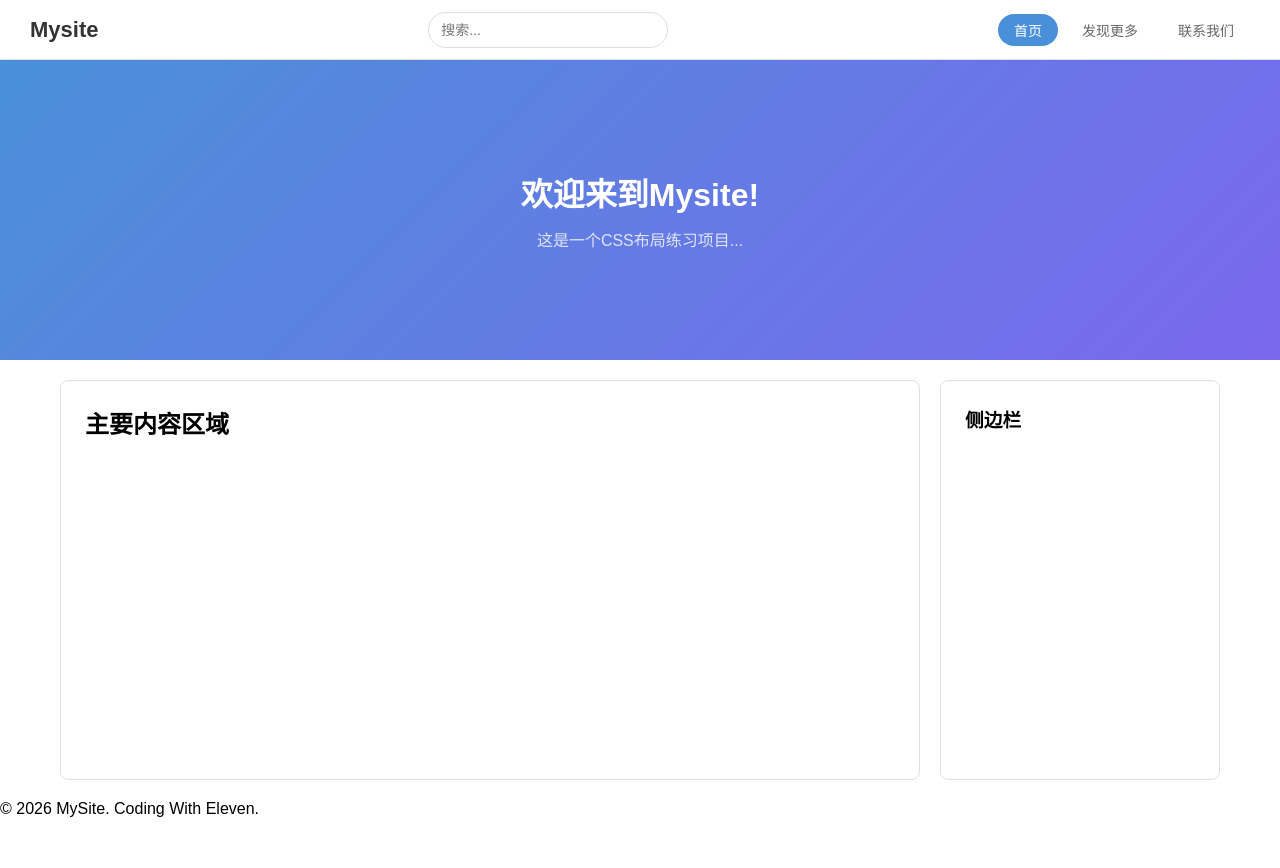
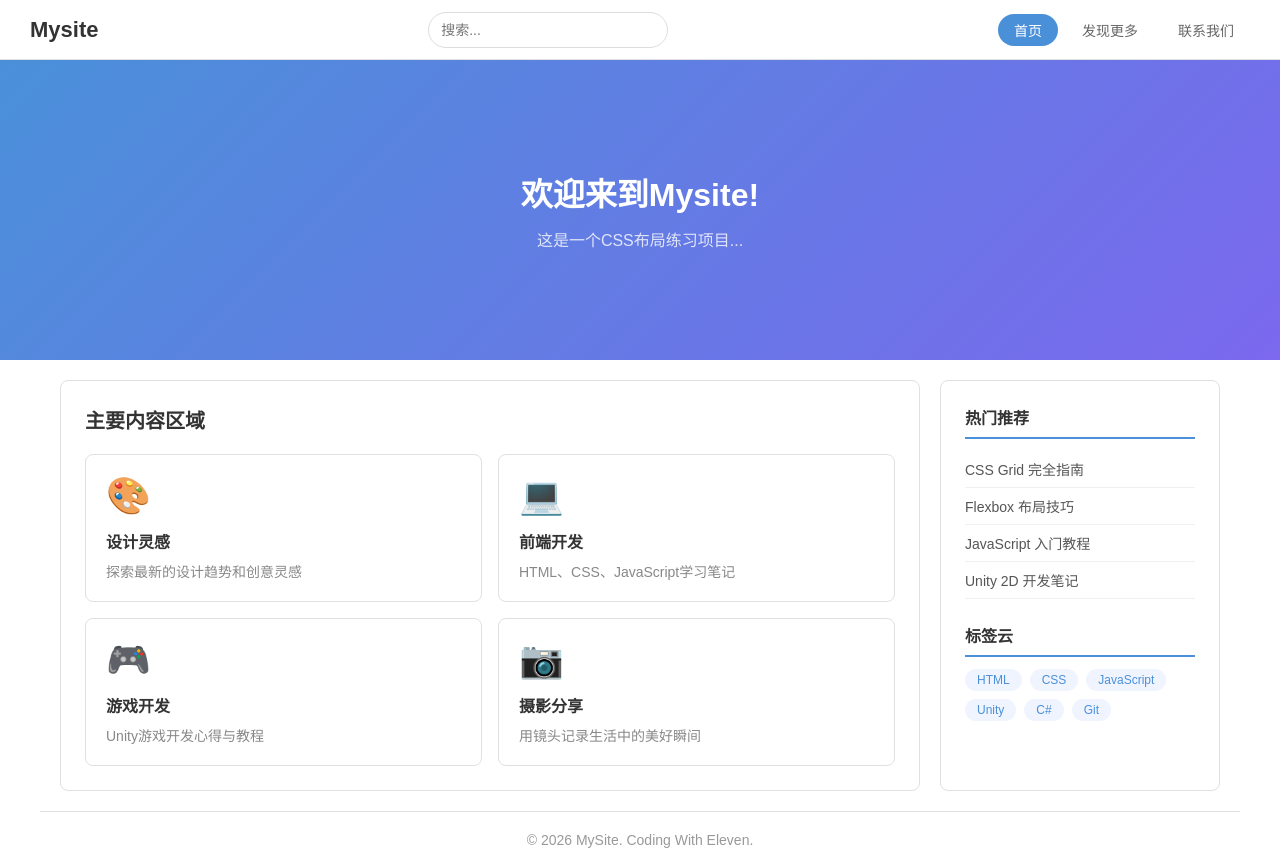
Before and after one commit to Nieshiyi11/CSS_Layout, a plain HTML site: page index.html in a window 1280 px wide. Before the commit the page ends 818 px from the top, so only its background shows below. Drawn offline with Linux system fonts and the light colour scheme.

Commit message:
完成所有简单布局！体会CSS布局 :)

```diff
--- a/index.html
+++ b/index.html
@@ -37,12 +37,56 @@
         <!--1. 主要内容区域-->
         <main class="content">
             <h2>主要内容区域</h2>
-            <!--卡片后面再加-->
+            <!--卡片网格布局-->
+            <div class="card-grid">
+                <!--卡片1-->
+                <div class="card">
+                    <div class="card-img">🎨</div>
+                    <h3>设计灵感</h3>
+                    <p>探索最新的设计趋势和创意灵感</p>
+                </div>
+                <!--卡片2-->
+                <div class="card">
+                    <div class="card-img">💻</div>
+                    <h3>前端开发</h3>
+                    <p>HTML、CSS、JavaScript学习笔记</p>
+                </div>
+                <!--卡片3-->
+                <div class="card">
+                    <div class="card-img">🎮</div>
+                    <h3>游戏开发</h3>
+                    <p>Unity游戏开发心得与教程</p>
+                </div>
+                <!--卡片4-->
+                <div class="card">
+                    <div class="card-img">📷</div>
+                    <h3>摄影分享</h3>
+                    <p>用镜头记录生活中的美好瞬间</p>
+                </div>
+            </div>
         </main>
         <!--2. 侧边栏-->
         <aside class="sidebar">
-            <h3>侧边栏</h3>
-            <!--侧边栏内容后面再加-->
+            <div class="sidebar-block">
+                <h3>热门推荐</h3>
+                <ul>
+                    <li><a href="#">CSS Grid 完全指南</a></li>
+                    <li><a href="#">Flexbox 布局技巧</a></li>
+                    <li><a href="#">JavaScript 入门教程</a></li>
+                    <li><a href="#">Unity 2D 开发笔记</a></li>
+                </ul>
+            </div>
+            <div class="sidebar-block">
+                <h3>标签云</h3>
+                <div class="tag-cloud">
+                    <span class="tag">HTML</span>
+                    <span class="tag">CSS</span>
+                    <span class="tag">JavaScript</span>
+                    <span class="tag">Unity</span>
+                    <span class="tag">C#</span>
+                    <span class="tag">Git</span>
+                </div>
+            </div>
         </aside>
     </div>
 
--- a/style.css
+++ b/style.css
@@ -93,7 +93,7 @@ a{
 
 /* ============== 轮播图 Banner ============== */
 .banner{
-    width: 100%;  /* 宽度撑满浏览器 */
+    width: 100%;  /* 宽度撑满浏览器屏幕 */
     height: 300px;
     background: linear-gradient(135deg, #4a90d9, #7b68ee);
     display: flex;
@@ -113,19 +113,30 @@ a{
 
 
 /* ============== 主体区域 ============== */
+/* 1. 容器盒子 */
 .main-wrapper {
     max-width: 1200px;
     margin: 20px auto;  /* 上下20px，左右auto水平居中 */
     padding: 0 20px;
     display: flex;
-    gap: 20px;
+    gap: 20px; /* Flexbox 容器里子元素之间的间距。在这里就是<main>和<aside>间隔20px*/
 }
 /*
 ←──────────── 浏览器窗口 1920px ──────────────→
 │    空白     ┌── 内容最宽1200px ──┐    空白   │
-│  ←  auto  → │                   │ ← auto → │
-│             └───────────────────┘          │
+│  ←  auto  → │                   │ ← auto →  │
+│             └───────────────────┘           │
 */
+/*
+┌──────────────────┐ 20px ┌─────────┐
+│                  │←────→│         │
+│     content      │ gap  │ sidebar │
+│                  │      │         │
+└──────────────────┘      └─────────┘
+如果不用gap，就得给其中一个盒子单独加margin，比如margin-right: 20px，效果一样，但写法更麻烦。
+*/
+
+/* 2. 主体内容区域 */
 .content{
     flex: 1; /* 占满剩余空间 */
     background-color: #fff;
@@ -134,6 +145,7 @@ a{
     padding: 24px;
     min-height: 400px;
 }
+/* 3. 侧边栏 */
 .sidebar{
     width: 280px;
     flex-shrink: 0;/* 不被压缩 */
@@ -142,3 +154,94 @@ a{
     border-radius: 8px;
     padding: 24px;
 }
+
+
+/* ============== 页脚 ============== */
+.footer{
+    max-width: 1200px;
+    margin: 0 auto;
+    padding: 20px;
+    text-align: center; /*注意写文字居中text-align而不是items-align*/
+    color: #999;
+    font-size: 14px;
+    border-top: 1px solid #e0e0e0;
+}
+
+
+/* ============== 卡片网格 ============== */
+.content h2{
+    margin-bottom: 20px;
+    font-size: 20px;
+    color: #333;
+}
+.card-grid{
+    display: grid;
+    grid-template-columns: repeat(2, 1fr);   /* 2列等宽 */
+    gap: 16px; /* 每列间距16px */
+}
+.card{
+    border: 1px solid #e0e0e0;
+    border-radius: 8px;
+    padding: 20px;  /*div(card-img)盒子、h3盒子、p盒子之间的间距为20px*/
+    transition: all 0.3s;
+}
+.card:hover{
+    box-shadow: 0 4px 12px rgba(0, 0, 0, 0.1);   /* 悬停时出现阴影 */
+    transform: translateY(-2px);                   /* 微微上移 */
+}
+.card-img {
+    font-size: 36px;
+    margin-bottom: 12px;
+}
+.card h3{
+    font-size: 16px;
+    color: #333;
+    margin-bottom: 8px;
+}
+.card p{
+    font-size: 14px;
+    color: #888;
+}
+
+
+/* ============== 侧边栏 =============== */
+/* 热门搜索 */
+.sidebar-block{
+    margin-bottom: 24px;
+}
+.sidebar-block h3{
+    font-size: 16px;
+    color: #333;
+    margin-bottom: 12px;
+    padding-bottom: 8px;
+    border-bottom: 2px solid #4a90d9;
+}
+.sidebar-block ul{
+    list-style: none;  /* 去掉默认的小圆点 */
+}
+.sidebar-block li{
+    padding: 8px 0;
+    border-bottom: 1px solid #f0f0f0;   /* 每条之间加细线 */
+}
+.sidebar-block li a{
+    font-size: 14px;
+    color: #555;
+    transition: color 0.3s;
+}
+.sidebar-block li a:hover{
+    color: #4a90d9;
+}
+
+/* 标签云 */
+.tag-cloud{
+    display: flex;
+    flex-wrap: wrap;  /* 放不下自动换行 */
+    gap: 8px;  /* 每个标签之间间隔8px */
+}
+.tag{
+    padding: 4px 12px;
+    background-color: #f0f4ff;
+    color: #4a90d9;
+    border-radius: 12px;
+    font-size: 12px;
+}
```
